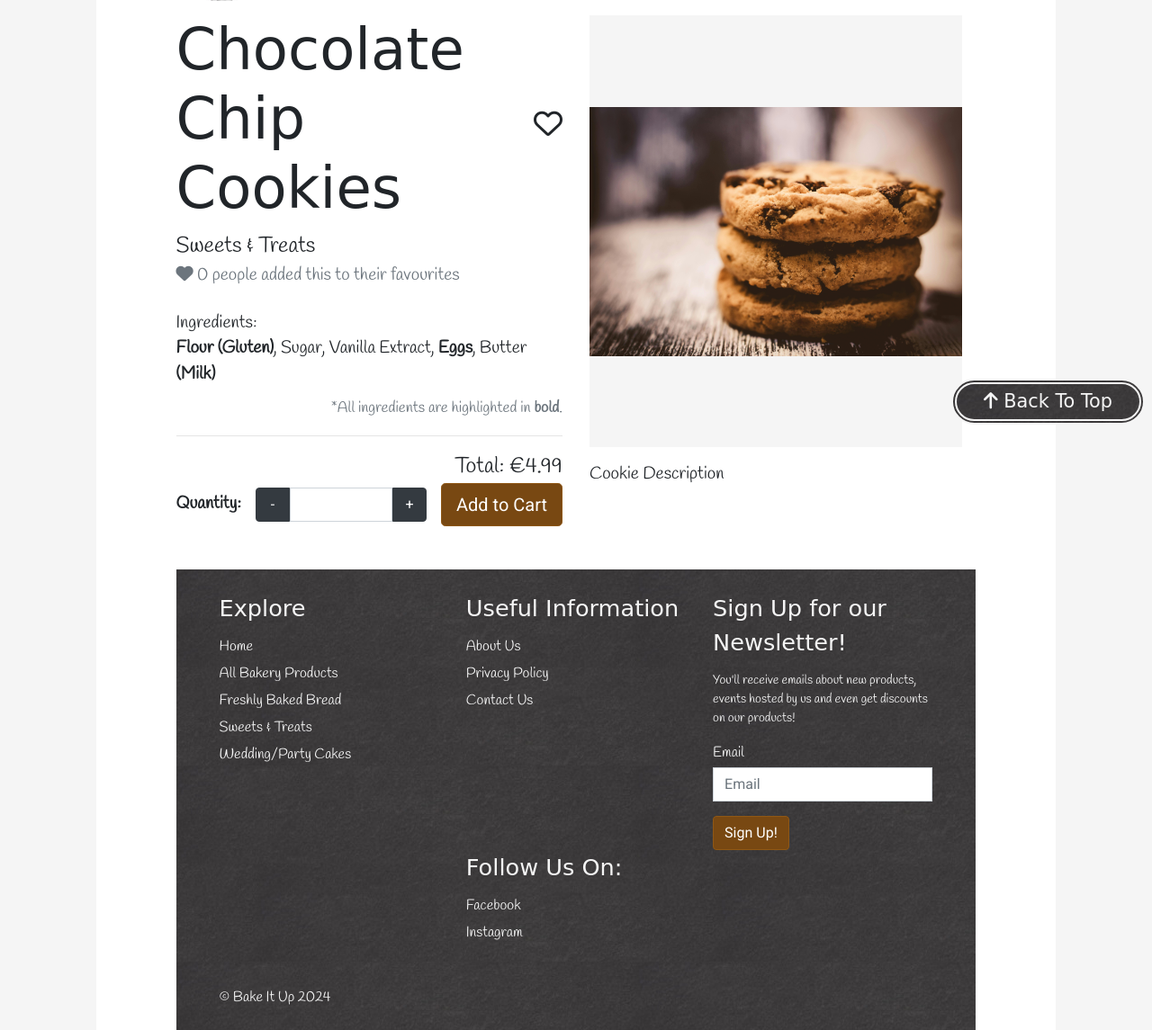
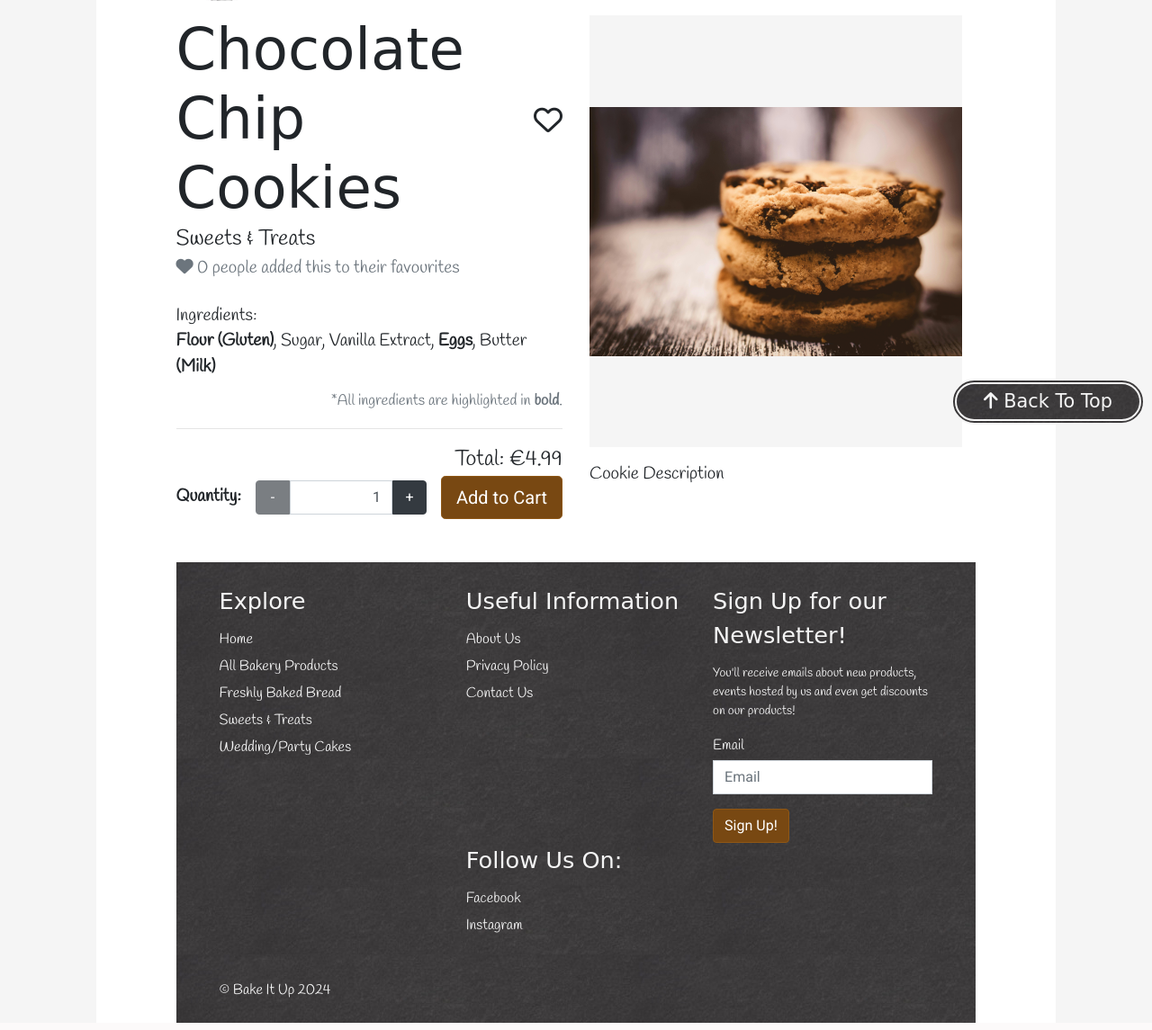
Before and after one commit to ShaneByrne0963/bake-it-up, a Django app: a page that uses products/templates/products/product_detail.html in a window 1280 px wide. Shown: the part 378-1523 px from the top of the page at 90% size. Run offline with Django 5.2, Linux system fonts and the light colour scheme; data comes from the database, SQL or seed files in the repository; some libraries are stand-ins or nearby versions; some web fonts are replaced.

Commit message:
Add quantity selector functionality

```diff
--- a/products/static/products/js/products.js
+++ b/products/static/products/js/products.js
@@ -25,7 +25,6 @@ const allergens = [
  */
 function highlightAllergens() {
     let ingredients = $('#ingredients').text().split(' ');
-    console.log(ingredients);
     let ingredientsHtml = '';
     for (let i = 0; i < ingredients.length; i++) {
         let ingredient = ingredients[i];
@@ -46,7 +45,6 @@ function highlightAllergens() {
             finalText += ' ';
         }
         ingredientsHtml += finalText;
-        console.log(ingredientsHtml);
     }
     $('#ingredients').html(ingredientsHtml);
 }
--- a/products/templates/products/product_detail.html
+++ b/products/templates/products/product_detail.html
@@ -13,7 +13,7 @@
             <div id="product-properties" class="col-12 col-md-10 col-lg-5 offset-md-1 pl-md-0">
                 <div>
                     <div class="d-flex align-items-center justify-content-between">
-                        <h1>{{ product.display_name }}</h1>
+                        <h1 class="mb-0">{{ product.display_name }}</h1>
                         <i id="add-to-favourites" class="fa-regular fa-heart"></i>
                     </div>
                     <div id="product-detail-category">{{ product.category }}</div>
@@ -34,11 +34,13 @@
                 <div>
                     <div id="product-detail-price" class="text-right">Total: &euro;{{ product.price }}</div>
                     <form id="qty-selector" method="POST">
+                        {% csrf_token %}
                         <label for="product-quantity" class="mb-0"><strong>Quantity:</strong></label>
                         <div class="mx-xl-3 mb-3 mb-xl-0">
                             <div class="qty-input-group w-100">
                                 <button type="button" class="btn btn-dark qty-subtract">-</button>
-                                <input type="number" id="product-quantity" class="form-control qty-number">
+                                <input type="number" id="product-quantity" class="form-control qty-number text-right"
+                                    name="quantity" value="1" min="1" max="99">
                                 <button type="button" class="btn btn-dark qty-add">+</button>
                             </div>
                         </div>
--- a/static/css/style.css
+++ b/static/css/style.css
@@ -77,6 +77,13 @@ h3, .product-card-title {
 .btn.btn-nav:not(disabled):not(.disabled):focus {
     background-color: #363333;
     border-color: #3c3a3b;
+}
+
+/* Removes the number input spin button */
+/* Source: https://stackoverflow.com/questions/3790935/can-i-hide-the-html5-number-input-s-spin-box */
+input::-webkit-outer-spin-button,
+input::-webkit-inner-spin-button {
+    -webkit-appearance: none;
 }
 
 /* Allowing disabled text to be shown as normal text. Mostly used to disable hover actions */
--- a/static/js/script.js
+++ b/static/js/script.js
@@ -47,6 +47,41 @@ function resizeWindow() {
     }
 }
 
+/**
+ * Adds/subtracts from a number input
+ * @param {Element} target The button that was clicked
+ * @param {Integer} value The value to increase/decrease the number value by
+ */
+function updateQuantity(target, value) {
+    let inputParent = $(target).parent();
+    let numberInput = $(inputParent).find('input[type="number"]');
+    let currentVal = parseInt(numberInput.val());
+    let minVal = parseInt(numberInput.attr('min'));
+    let maxVal = parseInt(numberInput.attr('max'));
+
+    currentVal += value;
+    // Clamps the current value between the specified min and max value
+    currentVal = Math.min(maxVal, Math.max(currentVal, minVal));
+
+    // Disables the buttons when the value is at the min or max
+    $(inputParent).find('.qty-subtract').prop('disabled', currentVal == minVal);
+    $(inputParent).find('.qty-add').prop('disabled', currentVal == maxVal);
+
+    numberInput.val(currentVal);
+}
+
+
+/**
+ * Checks every number input with a + or - button, and disables the buttons
+ * if the value is at the minimum or maximum, respectively
+ */
+function checkAllDisableButtons() {
+    $('.qty-number').each(function() {
+        updateQuantity(this, 0);
+    });
+}
+
+
 $(document).ready(() => {
     $(window).on('scroll', scrollScreen).resize(resizeWindow);
 
@@ -55,6 +90,18 @@ $(document).ready(() => {
         window.scrollTo(0, 0);
     });
 
+    // Quantity selector buttons
+    $('.qty-add').click(function() {
+        updateQuantity(this, 1);
+    });
+    $('.qty-subtract').click(function() {
+        updateQuantity(this, -1);
+    });
+    $('.qty-number').change(function() {
+        updateQuantity(this, 0);
+    });
+
+    checkAllDisableButtons();
     scrollScreen();
     resizeWindow();
 });
```
